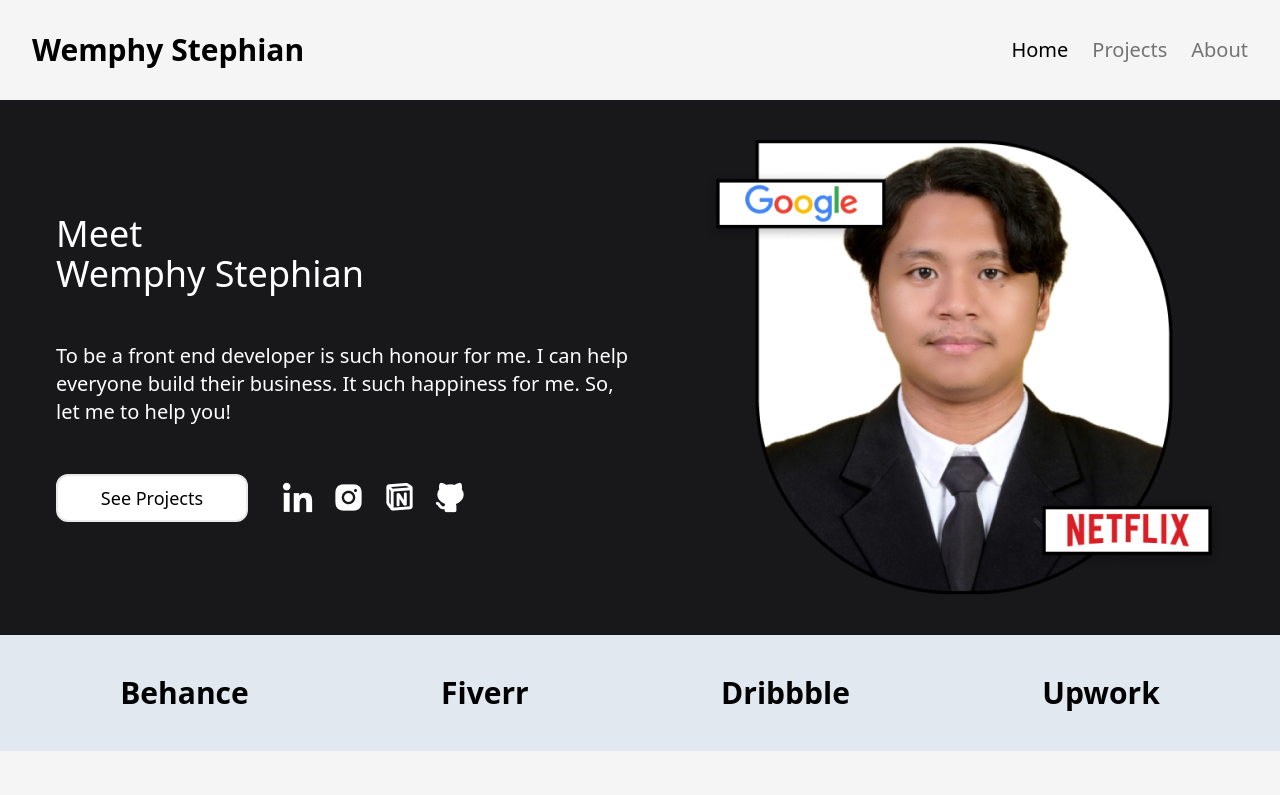
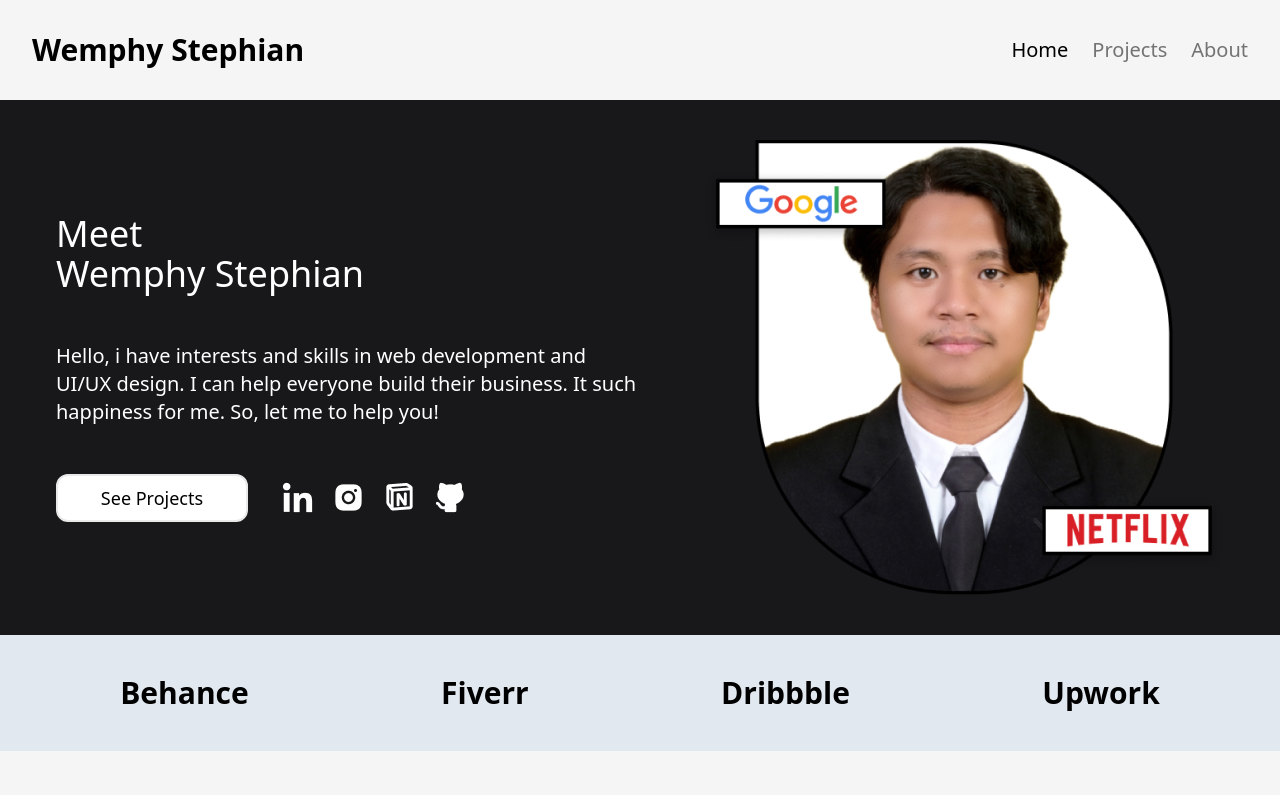
Before and after one commit to wemphy24/resume-blog, a Nuxt app: page / in a window 1280 px wide. Shown: the top 795 px of the page. Built offline with nearby package versions, Linux system fonts and the light colour scheme.

Commit message:
Minor Update

```diff
--- a/pages/index.vue
+++ b/pages/index.vue
@@ -10,9 +10,9 @@
       </div>
       <div class="text-white text-xl text-center lg:text-start">
         <p>
-          To be a front end developer is such honour for me. I can help everyone
-          build their business. It such happiness for me. So, let me to help
-          you!
+          Hello, i have interests and skills in web development and UI/UX
+          design. I can help everyone build their business. It such happiness
+          for me. So, let me to help you!
         </p>
       </div>
       <div
```
